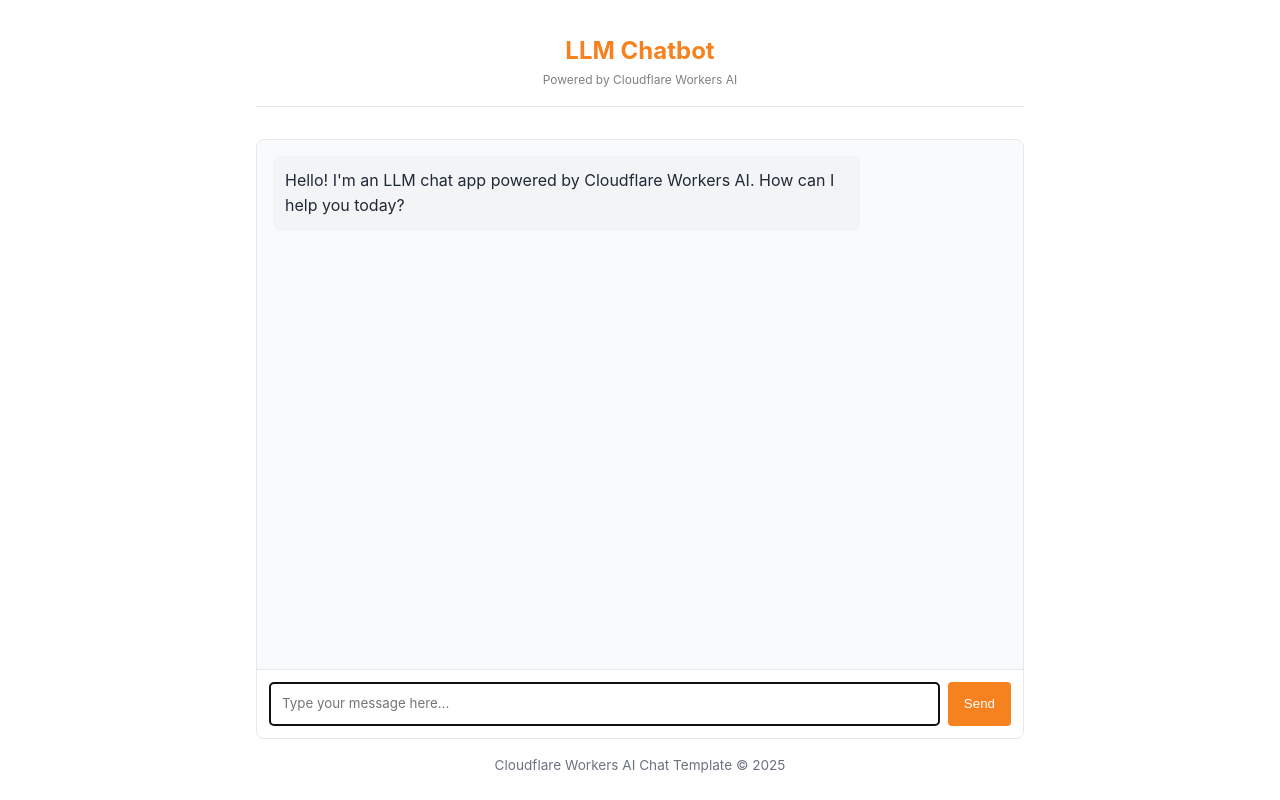
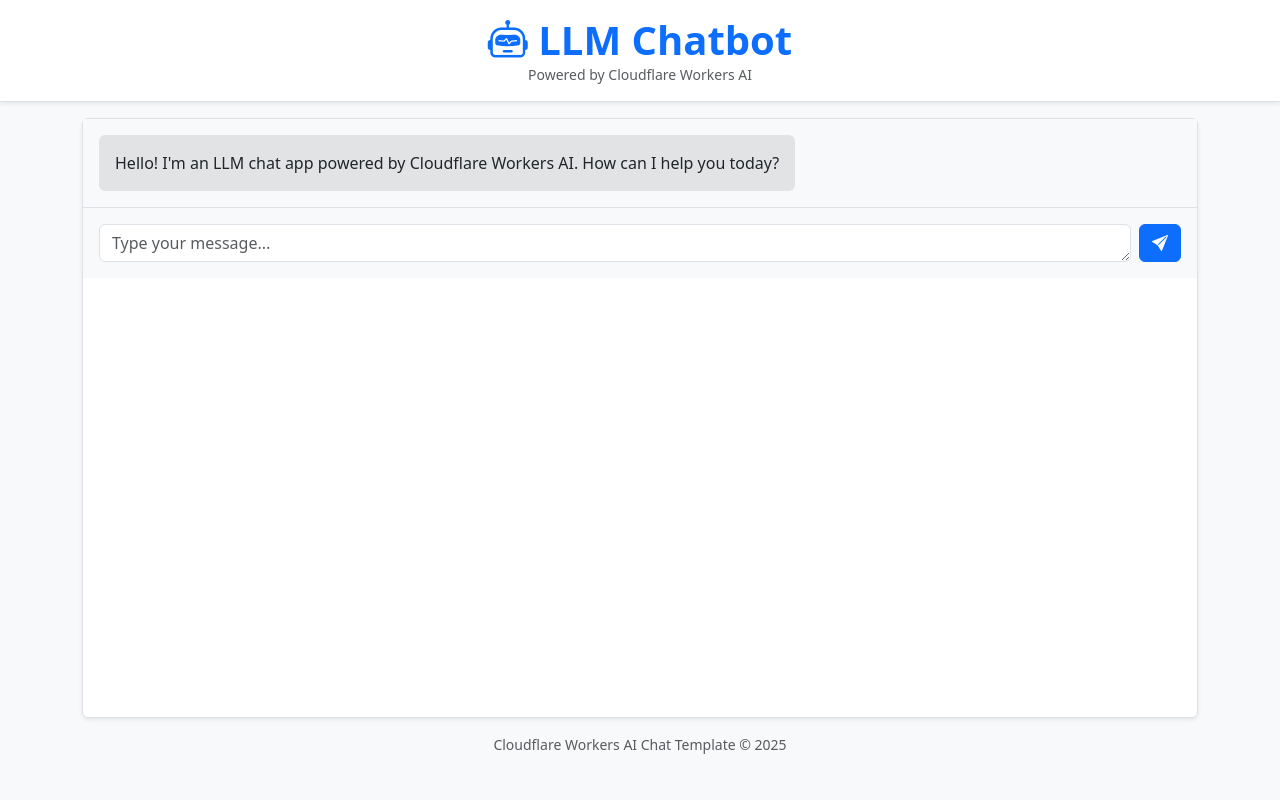
Before and after one commit to KhairyK/ai, a website: page public/index.html in a window 1280 px wide. Drawn offline with nearby package versions, Linux system fonts and the light colour scheme.

Commit message:
Update index.html

```diff
--- a/public/index.html
+++ b/public/index.html
@@ -4,178 +4,86 @@
     <meta charset="UTF-8" />
     <meta name="viewport" content="width=device-width, initial-scale=1.0" />
     <title>KYRT Chat App</title>
+
+    <!-- BOOTSTRAP CSS -->
+    <link
+      href="https://cdn.jsdelivr.net/npm/bootstrap@5.3.2/dist/css/bootstrap.min.css"
+      rel="stylesheet"
+    />
+
+    <!-- BOOTSTRAP ICONS (BI) -->
+    <link
+      rel="stylesheet"
+      href="https://cdn.jsdelivr.net/npm/bootstrap-icons@1.11.3/font/bootstrap-icons.css"
+    />
+
     <style>
-      :root {
-        --primary-color: #f6821f;
-        --primary-hover: #e67e22;
-        --light-bg: #f9fafb;
-        --border-color: #e5e7eb;
-        --text-color: #1f2937;
-        --text-light: #6b7280;
-        --user-msg-bg: #fff2e6;
-        --assistant-msg-bg: #f3f4f6;
+      .chat-container {
+        height: calc(100vh - 200px);
+        min-height: 450px;
       }
-
-      * {
-        box-sizing: border-box;
-        margin: 0;
-        padding: 0;
+      .chat-messages {
+        overflow-y: auto;
+        background-color: #f8f9fa;
       }
-
-      body {
-        font-family:
-          -apple-system, BlinkMacSystemFont, "Segoe UI", Roboto, Oxygen, Ubuntu,
-          Cantarell, sans-serif;
-        line-height: 1.6;
-        color: var(--text-color);
-        max-width: 800px;
-        margin: 0 auto;
-        padding: 1rem;
+      .message {
+        max-width: 85%;
       }
-
-      header {
-        text-align: center;
-        margin-bottom: 2rem;
-        padding: 1rem 0;
-        border-bottom: 1px solid var(--border-color);
+      .user-message {
+        align-self: flex-end;
       }
-
-      h1 {
-        font-size: 1.5rem;
-        color: var(--primary-color);
-      }
-
-      .chat-container {
-        display: flex;
-        flex-direction: column;
-        height: calc(100vh - 200px);
-        min-height: 400px;
-        border: 1px solid var(--border-color);
-        border-radius: 8px;
-        overflow: hidden;
-      }
-
-      .chat-messages {
-        flex: 1;
-        overflow-y: auto;
-        padding: 1rem;
-        background-color: var(--light-bg);
-      }
-
-      .message {
-        margin-bottom: 1rem;
-        padding: 0.75rem;
-        border-radius: 8px;
-        max-width: 80%;
-      }
-
-      .user-message {
-        background-color: var(--user-msg-bg);
-        align-self: flex-end;
-        margin-left: auto;
-      }
-
       .assistant-message {
-        background-color: var(--assistant-msg-bg);
         align-self: flex-start;
       }
-
-      .message-input {
-        display: flex;
-        padding: 0.75rem;
-        border-top: 1px solid var(--border-color);
-        background-color: white;
-      }
-
-      #user-input {
-        flex: 1;
-        padding: 0.75rem;
-        border: 1px solid var(--border-color);
-        border-radius: 4px;
-        font-family: inherit;
-        resize: none;
-        min-height: 44px;
-      }
-
-      #send-button {
-        margin-left: 0.5rem;
-        padding: 0 1rem;
-        background-color: var(--primary-color);
-        color: white;
-        border: none;
-        border-radius: 4px;
-        cursor: pointer;
-        transition: background-color 0.2s;
-      }
-
-      #send-button:hover {
-        background-color: var(--primary-hover);
-      }
-
-      #send-button:disabled {
-        background-color: var(--text-light);
-        cursor: not-allowed;
-      }
-
       .typing-indicator {
         display: none;
-        margin-bottom: 1rem;
-        font-style: italic;
-        color: var(--text-light);
       }
-
       .typing-indicator.visible {
         display: block;
       }
-
-      footer {
-        margin-top: 1rem;
-        text-align: center;
-        font-size: 0.85rem;
-        color: var(--text-light);
-      }
-        .muted {
-          color: #808080;
-          font-size: 12px;
-        }
     </style>
   </head>
-  <body>
-    <header>
-      <h1>LLM Chatbot</h1>
-      <p class="muted">Powered by Cloudflare Workers AI</p>
+  <body class="bg-light">
+
+    <header class="text-center py-3 border-bottom bg-white shadow-sm">
+      <h1 class="text-primary fw-bold mb-0">
+        <i class="bi bi-robot"></i> LLM Chatbot
+      </h1>
+      <p class="text-muted small mb-0">Powered by Cloudflare Workers AI</p>
     </header>
 
-    <div class="chat-container">
-      <div id="chat-messages" class="chat-messages">
-        <div class="message assistant-message">
-          <p>
-            Hello! I'm an LLM chat app powered by Cloudflare Workers AI. How can
-            I help you today?
-          </p>
+    <div class="container my-3">
+      <div class="d-flex flex-column border rounded shadow-sm chat-container bg-white">
+
+        <div id="chat-messages" class="d-flex flex-column gap-2 p-3 chat-messages">
+          <div class="message assistant-message p-3 rounded bg-secondary-subtle">
+            <p class="mb-0">
+              Hello! I'm an LLM chat app powered by Cloudflare Workers AI. How can I help you today?
+            </p>
+          </div>
         </div>
-      </div>
 
-      <div class="typing-indicator" id="typing-indicator">
-        AI is thinking...
-      </div>
+        <div id="typing-indicator" class="px-3 pb-2 text-muted fst-italic typing-indicator">
+          <i class="bi bi-three-dots"></i> AI is thinking...
+        </div>
 
-      <div class="message-input">
-        <textarea
-          id="user-input"
-          placeholder="Type your message here..."
-          rows="1"
-          autofocus
-        ></textarea>
-        <button id="send-button">Send</button>
+        <div class="d-flex p-3 border-top bg-light">
+          <textarea id="user-input" class="form-control me-2" placeholder="Type your message..." rows="1"></textarea>
+          <button id="send-button" class="btn btn-primary">
+            <i class="bi bi-send-fill"></i>
+          </button>
+        </div>
       </div>
     </div>
 
-    <footer>
-      <p>Cloudflare Workers AI Chat Template &copy; 2025</p>
+    <footer class="text-center mt-3 text-muted small">
+      Cloudflare Workers AI Chat Template © 2025
     </footer>
 
-    <!-- Chat app script -->
+    <!-- Bootstrap JS -->
+    <script src="https://cdn.jsdelivr.net/npm/bootstrap@5.3.2/dist/js/bootstrap.bundle.min.js"></script>
+
+    <!-- Chat App Script -->
     <script src="chat.js"></script>
   </body>
 </html>
```
